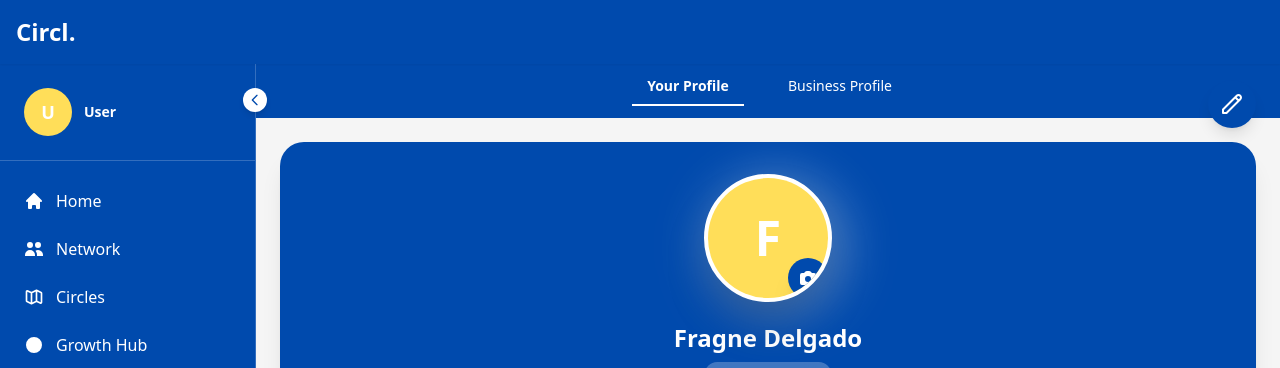
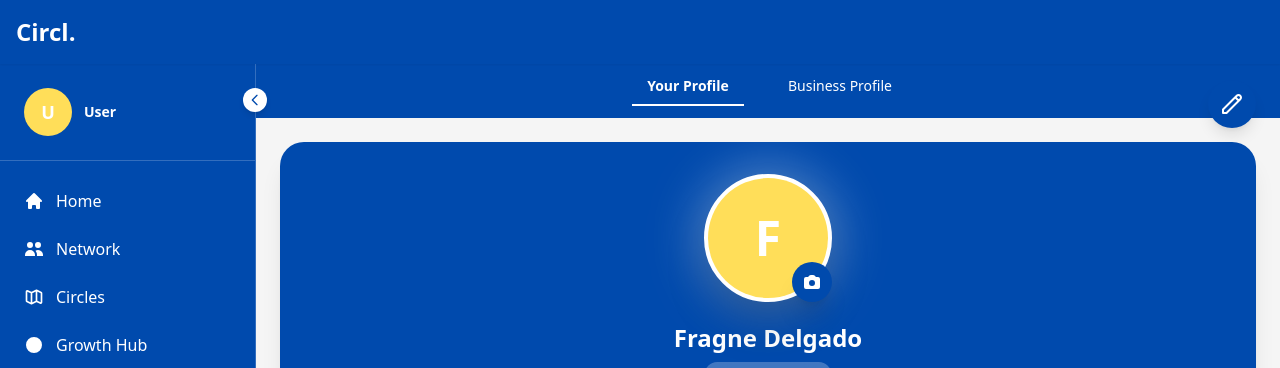
Before and after one commit to dragonslayer6767/circl_webapp, a React (Vite) app: page /profile in a window 1280 px wide. Shown: the top 368 px of the page. Built offline with nearby package versions, Linux system fonts and the light colour scheme; no server answers.

Commit message:
Move camera icon outside overflow-hidden container for proper layering

```diff
--- a/src/pages/Profile.tsx
+++ b/src/pages/Profile.tsx
@@ -122,12 +122,12 @@ export default function Profile() {
         >
           {/* Profile Picture */}
           <div className="flex flex-col items-center">
-            <div className="relative mb-5">
+            <div className="relative mb-5 w-32 h-32 mx-auto">
               {/* Enhanced outer glow - smaller */}
-              <div className="absolute inset-0 w-36 h-36 mx-auto rounded-full bg-white/30 blur-xl" />
+              <div className="absolute inset-0 w-36 h-36 -left-2 -top-2 rounded-full bg-white/30 blur-xl" />
 
               {/* White border ring - medium size */}
-              <div className="relative w-32 h-32 mx-auto rounded-full border-4 border-white overflow-hidden bg-white shadow-2xl">
+              <div className="relative w-32 h-32 rounded-full border-4 border-white overflow-hidden bg-white shadow-2xl">
                 {profileData?.profile_image ? (
                   <img
                     src={profileData.profile_image}
@@ -141,14 +141,14 @@ export default function Profile() {
                     </span>
                   </div>
                 )}
+              </div>
 
-                {/* Camera icon overlay */}
-                <button className="absolute bottom-0 right-0 w-10 h-10 rounded-full flex items-center justify-center shadow-xl hover:scale-105 transition-transform z-10" style={{ backgroundColor: COLORS.primary }}>
-                  <svg className="w-5 h-5 text-white" fill="currentColor" viewBox="0 0 20 20">
-                    <path fillRule="evenodd" d="M4 5a2 2 0 00-2 2v8a2 2 0 002 2h12a2 2 0 002-2V7a2 2 0 00-2-2h-1.586a1 1 0 01-.707-.293l-1.121-1.121A2 2 0 0011.172 3H8.828a2 2 0 00-1.414.586L6.293 4.707A1 1 0 015.586 5H4zm6 9a3 3 0 100-6 3 3 0 000 6z" clipRule="evenodd" />
-                  </svg>
-                </button>
-              </div>
+              {/* Camera icon overlay */}
+              <button className="absolute bottom-0 right-0 w-10 h-10 rounded-full flex items-center justify-center shadow-xl hover:scale-105 transition-transform z-20" style={{ backgroundColor: COLORS.primary }}>
+                <svg className="w-5 h-5 text-white" fill="currentColor" viewBox="0 0 20 20">
+                  <path fillRule="evenodd" d="M4 5a2 2 0 00-2 2v8a2 2 0 002 2h12a2 2 0 002-2V7a2 2 0 00-2-2h-1.586a1 1 0 01-.707-.293l-1.121-1.121A2 2 0 0011.172 3H8.828a2 2 0 00-1.414.586L6.293 4.707A1 1 0 015.586 5H4zm6 9a3 3 0 100-6 3 3 0 000 6z" clipRule="evenodd" />
+                </svg>
+              </button>
             </div>
 
             {/* Name and Username */}
```
